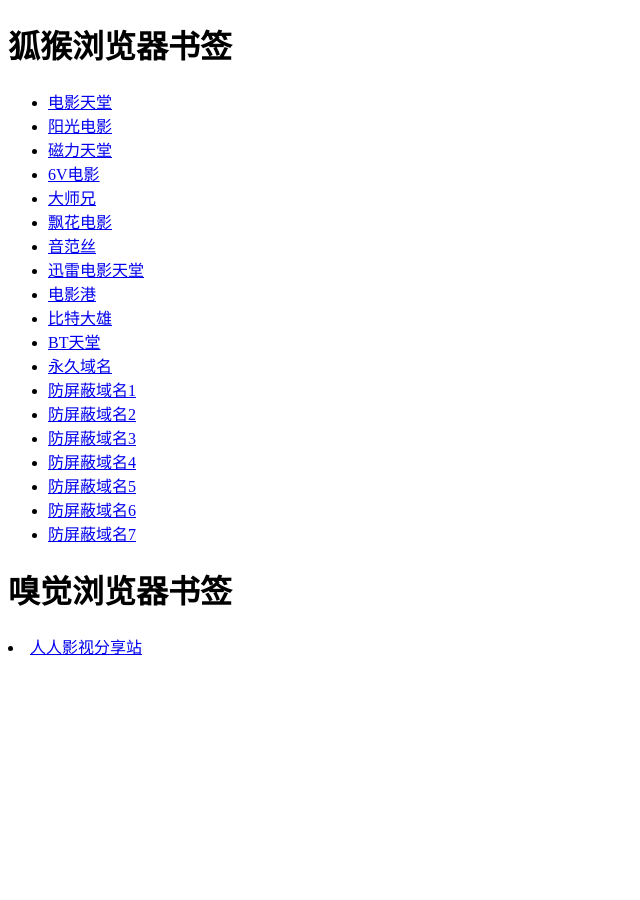
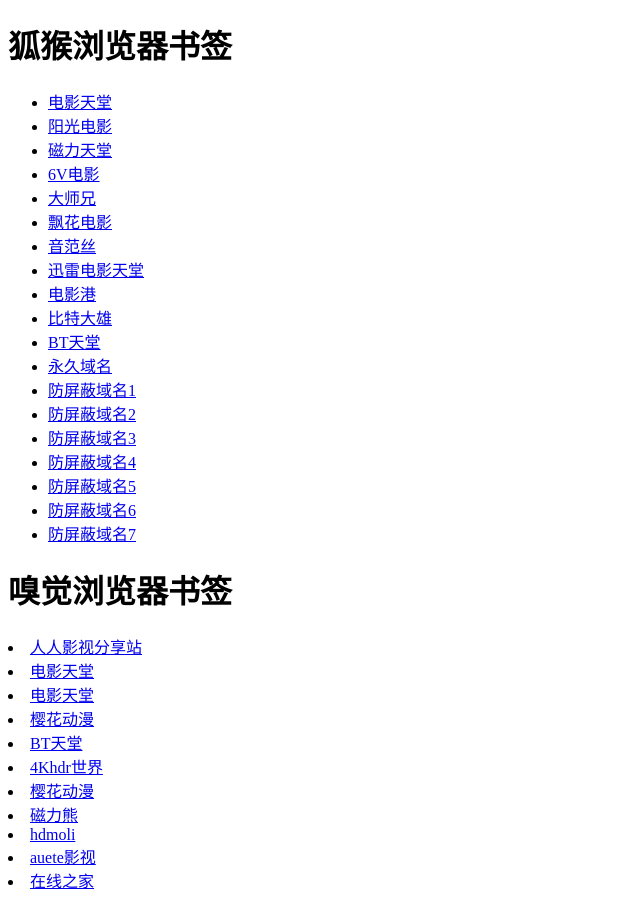
Before and after one commit to Zhang613rgb/File, a plain HTML site: page book.html in a window 1280 px wide. Shown: the whole page, without its empty margins (0-640 px from the left). Before the commit the page ends 800 px from the top, so only its background shows below. Drawn offline with Linux system fonts and the light colour scheme.

Commit message:
Update book.html

```diff
--- a/book.html
+++ b/book.html
@@ -28,6 +28,16 @@
         <li><a href="https://www.dmmbus.cfd">防屏蔽域名7</a></li>
     </ul>
     <h1>嗅觉浏览器书签</h1>
-        <li><a href="https://yyets.click/home" title="人人影视分享站">人人影视分享站</a></li>
+        <li><a href="https://yyets.click/home">人人影视分享站</a></li>
+        <li><a href="https://www.dy2018.com/">电影天堂</a></li>
+        <li><a href="https://www.dydytt.net/">电影天堂</a></li>
+        <li><a href="https://yhdm33.com/">樱花动漫</a></li>
+        <li><a href="https://www.bttt11.com/">BT天堂</a></li>
+        <li><a href="https://4khdr.cn/">4Khdr世界</a></li>
+        <li><a href="https://yhdm33.com/">樱花动漫</a></li>
+        <li><a href="https://www.cilixiong.com/">磁力熊</a></li>
+        <li><a href="https://www.hdmoli.pro/">hdmoli</a></li>
+        <li><a href="https://auete.pro/">auete影视</a></li>
+        <li><a href="https://www.zxzj.pro/">在线之家</a></li>
 </body>
 </html>
```
